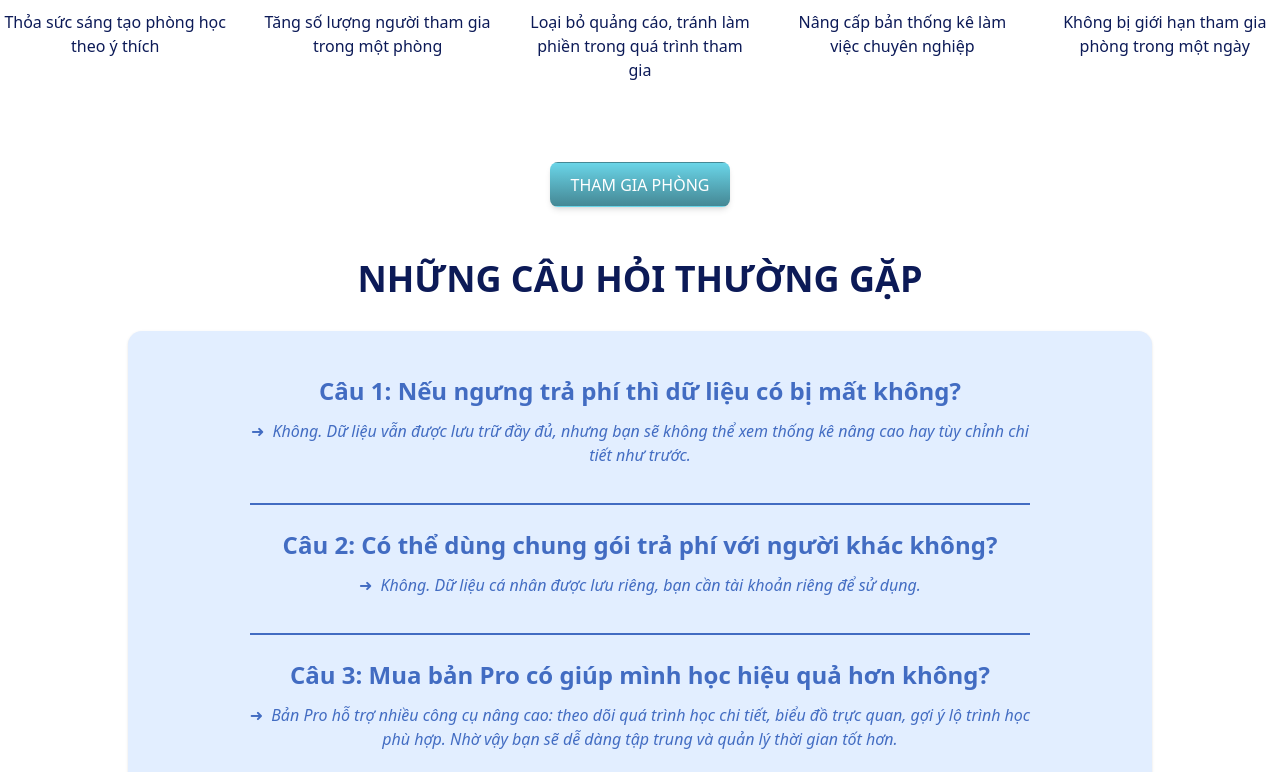
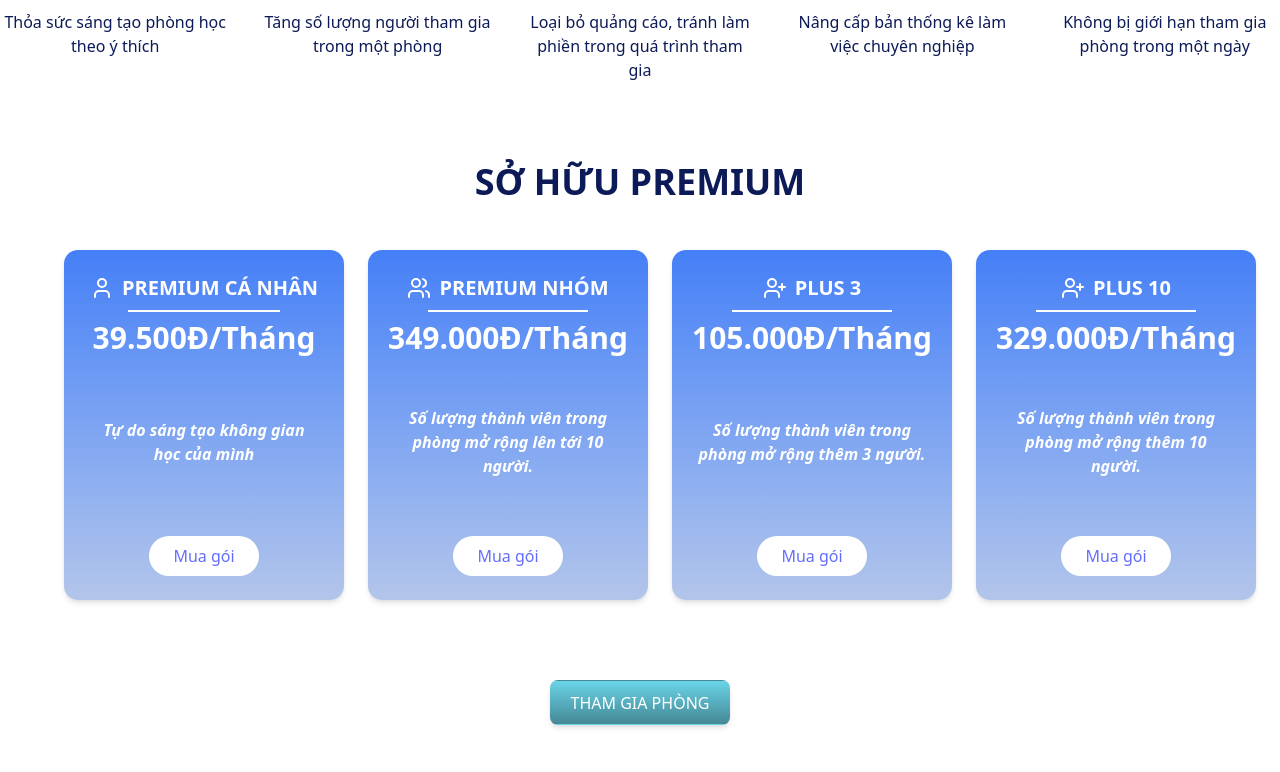
Before and after one commit to LuuTD-281004/PomoRoom_FE, a React (Vite) app: page /plans in a window 1280 px wide. Shown: the part 458-1230 px from the top of the page. Built offline with nearby package versions, Linux system fonts and the light colour scheme; no server answers; a web font is replaced by a local one.

Commit message:
Add premium packages section to ServicesPage and update translations

```diff
--- a/src/Page/ServicesPage.tsx
+++ b/src/Page/ServicesPage.tsx
@@ -1,6 +1,6 @@
 import React from "react";
 import { useTranslation } from "react-i18next";
-import { Paintbrush, UserPlus, Ban, BarChart3, Infinity } from "lucide-react";
+import { Paintbrush, UserPlus, Ban, BarChart3, Infinity, User, Users } from "lucide-react";
 import Button from "@/Components/Button";
 import Footer from "@/partials/Footer";
 
@@ -78,6 +78,70 @@ const ServicesPage: React.FC = () => {
                 </div>
             </section>
 
+            <section className="w-full min-w-screen flex flex-col items-center justify-center mt-10 mb-20 px-6">
+  <h2 className="text-3xl md:text-4xl font-extrabold text-[#0C1A57] text-center mb-12">
+    {t("services.subtitle2")}
+  </h2>
+
+  <div className="grid grid-cols-1 sm:grid-cols-2 md:grid-cols-4 gap-16 max-w-6xl w-full">
+    {[
+      {
+        key: "personal",
+        price: "39.500Đ/Tháng",
+        icon: <User className="w-6 h-6" />,
+      },
+      {
+        key: "group",
+        price: "349.000Đ/Tháng",
+        icon: <Users className="w-6 h-6" />,
+      },
+      {
+        key: "plus3",
+        price: "105.000Đ/Tháng",
+        icon: <UserPlus className="w-6 h-6" />,
+      },
+      {
+        key: "plus10",
+        price: "329.000Đ/Tháng",
+        icon: <UserPlus className="w-6 h-6" />,
+      },
+    ].map((pkg) => (
+      <div
+        key={pkg.key}
+        className="flex flex-col justify-between items-center w-[280px] h-[350px] p-6 rounded-xl shadow-md bg-gradient-to-b from-[#457FF7] to-[#B3C5EA] text-white"
+      >
+        {/* Block title + line + price */}
+        <div className="flex flex-col items-center space-y-2">
+          <div className="flex items-center space-x-2">
+            <span className="text-xl">{pkg.icon}</span>
+            <h3 className="text-lg md:text-xl font-semibold uppercase">
+              {t(`packages.${pkg.key}.title`)}
+            </h3>
+          </div>
+
+          <div className="w-2/3 h-[2px] bg-white" />
+
+          <p className="text-2xl md:text-3xl font-extrabold">{pkg.price}</p>
+        </div>
+
+        {/* Mô tả */}
+        <p className="text-sm md:text-base font-semibold italic text-center mt-4">
+          {t(`packages.${pkg.key}.desc`)}
+        </p>
+
+        {/* Nút mua */}
+        <a
+          href="/packages"
+          className="mt-6 px-6 py-2 bg-white text-[#0C1A57] font-semibold rounded-full text-center hover:bg-gray-100 transition"
+        >
+          {t("packages.buyButton")}
+        </a>
+      </div>
+    ))}
+  </div>
+</section>
+
+
             <div className="flex justify-center mt-6">
               <Button type="submit" size="wide">
                 {t("homepage.join_room")}
--- a/src/locales/en.json
+++ b/src/locales/en.json
@@ -73,7 +73,27 @@
     "feature3": "Remove ads to avoid interruptions during participation",
     "feature4": "Upgrade to professional work statistics",
     "feature5": "No limit on room participation per day",
-    "title3": "Frequently Asked Questions (FAQ)"
+    "title3": "Frequently Asked Questions (FAQ)",
+    "subtitle2": "GET PREMIUM"
+  },
+  "packages": {
+    "personal": {
+      "title": "Premium Personal",
+      "desc": "Create your own learning space freely"
+    },
+    "group": {
+      "title": "Premium Group",
+      "desc": "Expand your room with up to 10 members"
+    },
+    "plus3": {
+      "title": "Plus 3",
+      "desc": "Expand your room with 3 more members"
+    },
+    "plus10": {
+      "title": "Plus 10",
+      "desc": "Expand your room with 10 more members"
+    },
+    "buyButton": "Buy Package"
   },
   "faq": {
     "questionPrefix": "Question",
--- a/src/locales/vi.json
+++ b/src/locales/vi.json
@@ -72,7 +72,27 @@
     "feature3": "Loại bỏ quảng cáo, tránh làm phiền trong quá trình tham gia",
     "feature4": "Nâng cấp bản thống kê làm việc chuyên nghiệp",
     "feature5": "Không bị giới hạn tham gia phòng trong một ngày",
-    "title3": "NHỮNG CÂU HỎI THƯỜNG GẶP"
+    "title3": "NHỮNG CÂU HỎI THƯỜNG GẶP",
+    "subtitle2": "SỞ HỮU PREMIUM"
+  },
+  "packages": {
+    "personal": {
+      "title": "Premium Cá Nhân",
+      "desc": "Tự do sáng tạo không gian học của mình"
+    },
+    "group": {
+      "title": "Premium Nhóm",
+      "desc": "Số lượng thành viên trong phòng mở rộng lên tới 10 người."
+    },
+    "plus3": {
+      "title": "Plus 3",
+      "desc": "Số lượng thành viên trong phòng mở rộng thêm 3 người."
+    },
+    "plus10": {
+      "title": "Plus 10",
+      "desc": "Số lượng thành viên trong phòng mở rộng thêm 10 người."
+    },
+    "buyButton": "Mua gói"
   },
   "faq": {
     "questionPrefix": "Câu",
```
